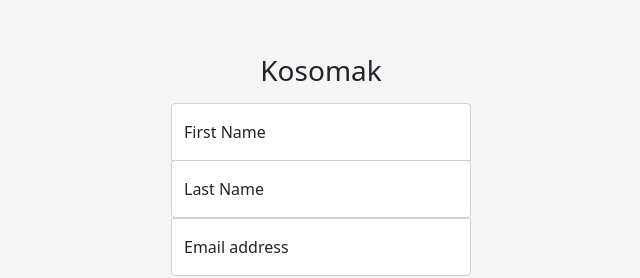
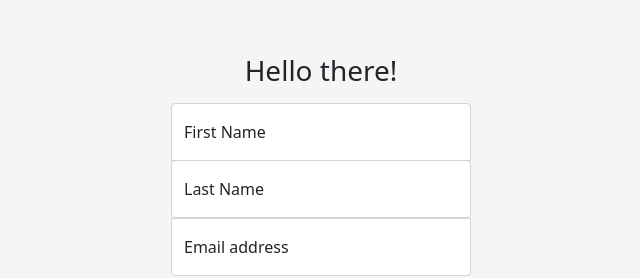
Before and after one commit to AbdallahEssamGaber/Newsletter-signup, a website: page signup.html in a window 1280 px wide. Shown: the part 206-484 px from the top of the page, 319-959 px from the left. Drawn offline with nearby package versions, Linux system fonts and the light colour scheme.

Commit message:
Updated tittle

```diff
--- a/signup.html
+++ b/signup.html
@@ -50,7 +50,7 @@
 
   <main class="form-signin">
     <form action="/" method="post">
-      <h1 class="h3 mb-3 fw-normal">Kosomak</h1>
+      <h1 class="h3 mb-3 fw-normal">Hello there!</h1>
 
       <div class="form-floating">
         <input type="text" class="form-control f-name" id="floatingPassword" placeholder="First Name" name="fName">
```
